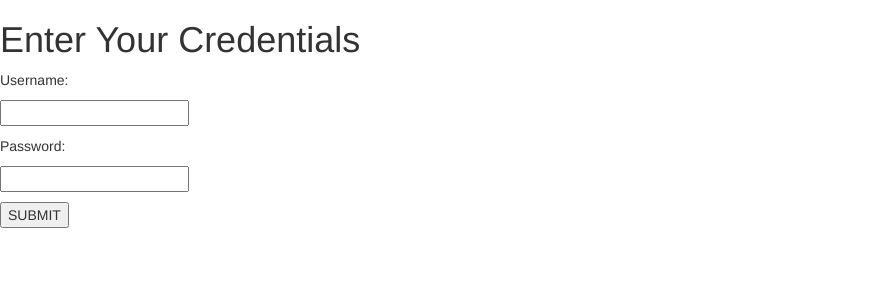
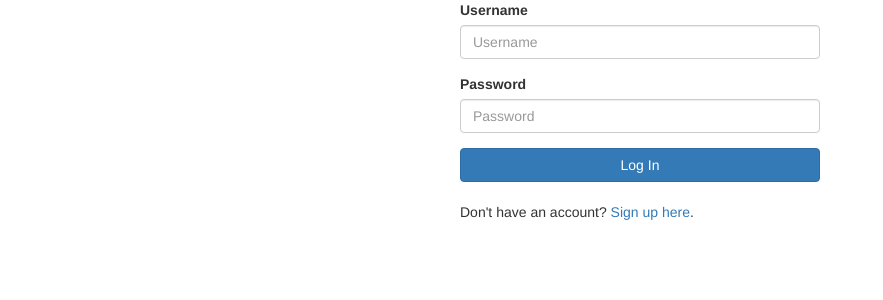
Before and after one commit to valdadyne/flask-assessement, a Python web app: template templates/login.html in a window 1280 px wide. Shown: the top 300 px of the page, without its empty margins (0-883 px from the left). Run offline with Jinja, Linux system fonts and the light colour scheme; the template is opened without the code that fills it, so the values that code supplies are empty.

Commit message:
Created and Styled Site Login Form

```diff
--- a/templates/login.html
+++ b/templates/login.html
@@ -1,11 +1,24 @@
 {% extends "layout.html" %}
 {% block content %}
-<h1>Enter Your Credentials</h1>
-<form>
-    <p>Username:</p>
-    <p><input type = "text" name = "name" /></p>
-    <p>Password:</p>
-    <p><input type = "text" name = "password" /></p>
-    <p><input type = "submit" value = "SUBMIT" /></p>
-</form>
+<div class="container">
+    <div class="row">
+        <div class="col-md-4 col-md-offset-4">
+            <form method=POST action="{{ url_for('login') }}">
+                <div class="form-group">
+                    <label for="InputEmail">Username</label>
+                    <input type="text" class="form-control" name="username" placeholder="Username">
+                </div>
+                <div class="form-group">
+                    <label for="InputPassword">Password</label>
+                    <input type="password" class="form-control" name="pass" placeholder="Password">
+                </div>
+                <button type="submit" class="btn btn-primary btn-block">Log In</button>
+            </form>
+            <br>
+            <div>
+                Don't have an account? <a href="{{ url_for('register') }}">Sign up here</a>.
+            </div>
+        </div>
+    </div>
+</div>
 {% endblock %}
```
